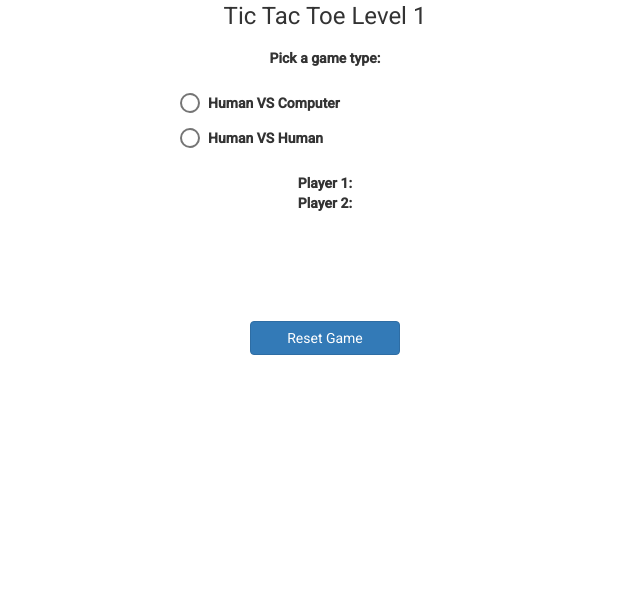
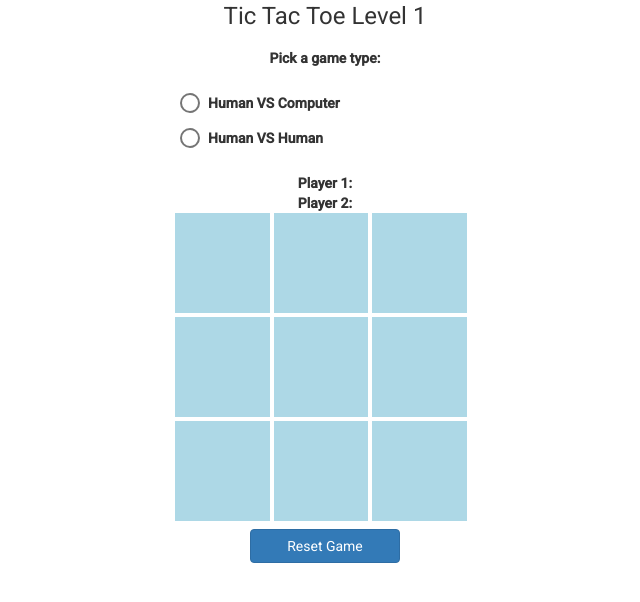
Before and after one commit to DanielJosephSerna/TicTacToeAngular3, an Angular app in the folder tic-tac-toe3/: page / in a window 1280 px wide. Shown: the top 602 px of the page, without its empty margins (315-955 px from the left). Built offline with nearby package versions, Linux system fonts and the light colour scheme.

Commit message:
get game function returning undefined

```diff
--- a/tic-tac-toe3/src/app/components/game/game.component.html
+++ b/tic-tac-toe3/src/app/components/game/game.component.html
@@ -9,8 +9,7 @@
             class="radio-button"
             *ngFor="let choice of choices"
             [value]="choice"
-            [disabled]="disableAfterFirstMove()"
-            (click)="getGame(gameChoice)">
+            [disabled]="disableAfterFirstMove()">
                 {{choice}}
             </mat-radio-button>
         </mat-radio-group>
--- a/tic-tac-toe3/src/app/components/game/game.component.ts
+++ b/tic-tac-toe3/src/app/components/game/game.component.ts
@@ -10,23 +10,43 @@ import { GameService } from 'src/app/services/game.service';
 })
 export class GameComponent implements OnInit {
 
-  firstMove: boolean = false;
-  gameChoice: string = '';
   choices: string[] = ['Human VS Computer', 'Human VS Human'];
+  gameChoice: string;
+  firstMove: boolean;
+  playerOne: string;
+  playerTwo: string;
+  state: string;
   game: Game;
   tiles: Tiles[];
-  playerOne: string = '';
-  playerTwo: string = '';
-  state: string = '';
+
 
   constructor(private gameService: GameService) { }
 
   ngOnInit() {
     // this.getGame();
+
+    this.gameChoice = '';
+    this.firstMove = false;
+    this.playerOne = '';
+    this.playerTwo = '';
+    this.state = '';
+
+    this.tiles = [
+      {text: ' ', cols: 1, rows: 1, color: 'lightblue', font: 72, position: 0},
+      {text: ' ', cols: 1, rows: 1, color: 'lightblue', font: 72, position: 1},
+      {text: ' ', cols: 1, rows: 1, color: 'lightblue', font: 72, position: 2},
+      {text: ' ', cols: 1, rows: 1, color: 'lightblue', font: 72, position: 3},
+      {text: ' ', cols: 1, rows: 1, color: 'lightblue', font: 72, position: 4},
+      {text: ' ', cols: 1, rows: 1, color: 'lightblue', font: 72, position: 5},
+      {text: ' ', cols: 1, rows: 1, color: 'lightblue', font: 72, position: 6},
+      {text: ' ', cols: 1, rows: 1, color: 'lightblue', font: 72, position: 7},
+      {text: ' ', cols: 1, rows: 1, color: 'lightblue', font: 72, position: 8}
+    ];
   }
 
   disableAfterFirstMove() {
     if(this.firstMove) {
+
       return true;
     }
     return false
@@ -41,47 +61,54 @@ export class GameComponent implements OnInit {
 
       return true;
     } else if(this.state === "TIE") {
+
       return true;
     }
     return false;
   }
 
-  getGame(choiceString: string) {
-
-    this.gameChoice = choiceString;
-
-    console.log(this.gameChoice);
+  get getGame(): Game {
 
     if(this.gameChoice === 'Human VS Computer') {
+
       this.gameService.getNewHumanComputerGame().subscribe( data => {
-      this.game = data;
 
-        this.tiles = [
-          {text: this.game.board.boardArr[0], cols: 1, rows: 1, color: 'lightblue', font: 72, position: 0},
-          {text: this.game.board.boardArr[1], cols: 1, rows: 1, color: 'lightblue', font: 72, position: 1},
-          {text: this.game.board.boardArr[2], cols: 1, rows: 1, color: 'lightblue', font: 72, position: 2},
-          {text: this.game.board.boardArr[3], cols: 1, rows: 1, color: 'lightblue', font: 72, position: 3},
-          {text: this.game.board.boardArr[4], cols: 1, rows: 1, color: 'lightblue', font: 72, position: 4},
-          {text: this.game.board.boardArr[5], cols: 1, rows: 1, color: 'lightblue', font: 72, position: 5},
-          {text: this.game.board.boardArr[6], cols: 1, rows: 1, color: 'lightblue', font: 72, position: 6},
-          {text: this.game.board.boardArr[7], cols: 1, rows: 1, color: 'lightblue', font: 72, position: 7},
-          {text: this.game.board.boardArr[8], cols: 1, rows: 1, color: 'lightblue', font: 72, position: 8}
-        ];
-
-        this.playerOne = data.playerList[0].type;
-        this.playerTwo = data.playerList[1].type;
+        this.game = data;console.log("GAME: " + this.game);
       });
     } else {
+
       console.log("Need backend implementation");
     }
 
+    return this.game;
   }
 
   move(tempPosition: number) {
 
-    this.firstMove = true;
+    let moveGame: Game;
+    if(this.gameChoice !== '') {
 
-    if(this.gameChoice !== '' && this.firstMove) {
+      if(this.firstMove == false) {
+
+        moveGame = this.getGame;console.log("Move " + moveGame);
+        this.firstMove = true;
+
+        this.tiles = [
+          {text: moveGame.board.boardArr[0], cols: 1, rows: 1, color: 'lightblue', font: 72, position: 0},
+          {text: moveGame.board.boardArr[1], cols: 1, rows: 1, color: 'lightblue', font: 72, position: 1},
+          {text: moveGame.board.boardArr[2], cols: 1, rows: 1, color: 'lightblue', font: 72, position: 2},
+          {text: moveGame.board.boardArr[3], cols: 1, rows: 1, color: 'lightblue', font: 72, position: 3},
+          {text: moveGame.board.boardArr[4], cols: 1, rows: 1, color: 'lightblue', font: 72, position: 4},
+          {text: moveGame.board.boardArr[5], cols: 1, rows: 1, color: 'lightblue', font: 72, position: 5},
+          {text: moveGame.board.boardArr[6], cols: 1, rows: 1, color: 'lightblue', font: 72, position: 6},
+          {text: moveGame.board.boardArr[7], cols: 1, rows: 1, color: 'lightblue', font: 72, position: 7},
+          {text: moveGame.board.boardArr[8], cols: 1, rows: 1, color: 'lightblue', font: 72, position: 8}
+        ];
+
+        this.playerOne = moveGame.playerList[0].type;
+        this.playerTwo = moveGame.playerList[1].type;
+        this.state = moveGame.stateOfPlay;
+      }
 
       if(!this.gameOver) {
 
@@ -91,6 +118,7 @@ export class GameComponent implements OnInit {
           this.game.playerList[0].move = tempPosition;
 
           this.gameService.performHumanAndComputerMove(this.game).subscribe(postData => {
+
             for(let i = 0; i < 9; i=i+1) {
               this.tiles[i].text = postData.board.boardArr[i];
             }
@@ -108,33 +136,37 @@ export class GameComponent implements OnInit {
 
   resetGame() {
 
+    this.gameChoice = '';
     this.firstMove = false;
+    this.playerOne = '';
+    this.playerTwo = '';
+    this.state = '';
 
-    this.game.winnerPiece = " "; // reset the game model
-    this.game.winnerPlayer = " ";
-    this.game.winningLine = [0, 0, 0];
-    this.game.typeOfGame = "HUMAN VS COMPUTER";
-    this.game.stateOfPlay = "ONGOING";
-    this.game.board.boardArr = [" ", " ", " ", " ", " ", " ", " ", " ", " "];
-    this.game.lastPlayer.lastPiece = "O";
-    this.game.lastPlayer.previousPlayer = "COMPUTER";
-    this.game.playerList[0].type = "HUMAN1";
-    this.game.playerList[0].piece = "X";
-    this.game.playerList[0].move = 0;
-    this.game.playerList[1].type = "COMPUTER";
-    this.game.playerList[1].piece = "O";
-    this.game.playerList[1].move = 0;
+    // this.game.winnerPiece = " "; // reset the game model
+    // this.game.winnerPlayer = " ";
+    // this.game.winningLine = [0, 0, 0];
+    // this.game.typeOfGame = "HUMAN VS COMPUTER";
+    // this.game.stateOfPlay = "ONGOING";
+    // this.game.board.boardArr = [" ", " ", " ", " ", " ", " ", " ", " ", " "];
+    // this.game.lastPlayer.lastPiece = "O";
+    // this.game.lastPlayer.previousPlayer = "COMPUTER";
+    // this.game.playerList[0].type = "HUMAN1";
+    // this.game.playerList[0].piece = "X";
+    // this.game.playerList[0].move = 0;
+    // this.game.playerList[1].type = "COMPUTER";
+    // this.game.playerList[1].piece = "O";
+    // this.game.playerList[1].move = 0;
 
-    this.tiles =  [
-      {text: this.game.board.boardArr[0], cols: 1, rows: 1, color: 'lightblue', font: 72, position: 0},
-      {text: this.game.board.boardArr[1], cols: 1, rows: 1, color: 'lightblue', font: 72, position: 1},
-      {text: this.game.board.boardArr[2], cols: 1, rows: 1, color: 'lightblue', font: 72, position: 2},
-      {text: this.game.board.boardArr[3], cols: 1, rows: 1, color: 'lightblue', font: 72, position: 3},
-      {text: this.game.board.boardArr[4], cols: 1, rows: 1, color: 'lightblue', font: 72, position: 4},
-      {text: this.game.board.boardArr[5], cols: 1, rows: 1, color: 'lightblue', font: 72, position: 5},
-      {text: this.game.board.boardArr[6], cols: 1, rows: 1, color: 'lightblue', font: 72, position: 6},
-      {text: this.game.board.boardArr[7], cols: 1, rows: 1, color: 'lightblue', font: 72, position: 7},
-      {text: this.game.board.boardArr[8], cols: 1, rows: 1, color: 'lightblue', font: 72, position: 8}
+    this.tiles = [
+      {text: ' ', cols: 1, rows: 1, color: 'lightblue', font: 72, position: 0},
+      {text: ' ', cols: 1, rows: 1, color: 'lightblue', font: 72, position: 1},
+      {text: ' ', cols: 1, rows: 1, color: 'lightblue', font: 72, position: 2},
+      {text: ' ', cols: 1, rows: 1, color: 'lightblue', font: 72, position: 3},
+      {text: ' ', cols: 1, rows: 1, color: 'lightblue', font: 72, position: 4},
+      {text: ' ', cols: 1, rows: 1, color: 'lightblue', font: 72, position: 5},
+      {text: ' ', cols: 1, rows: 1, color: 'lightblue', font: 72, position: 6},
+      {text: ' ', cols: 1, rows: 1, color: 'lightblue', font: 72, position: 7},
+      {text: ' ', cols: 1, rows: 1, color: 'lightblue', font: 72, position: 8}
     ];
   }
 
```
